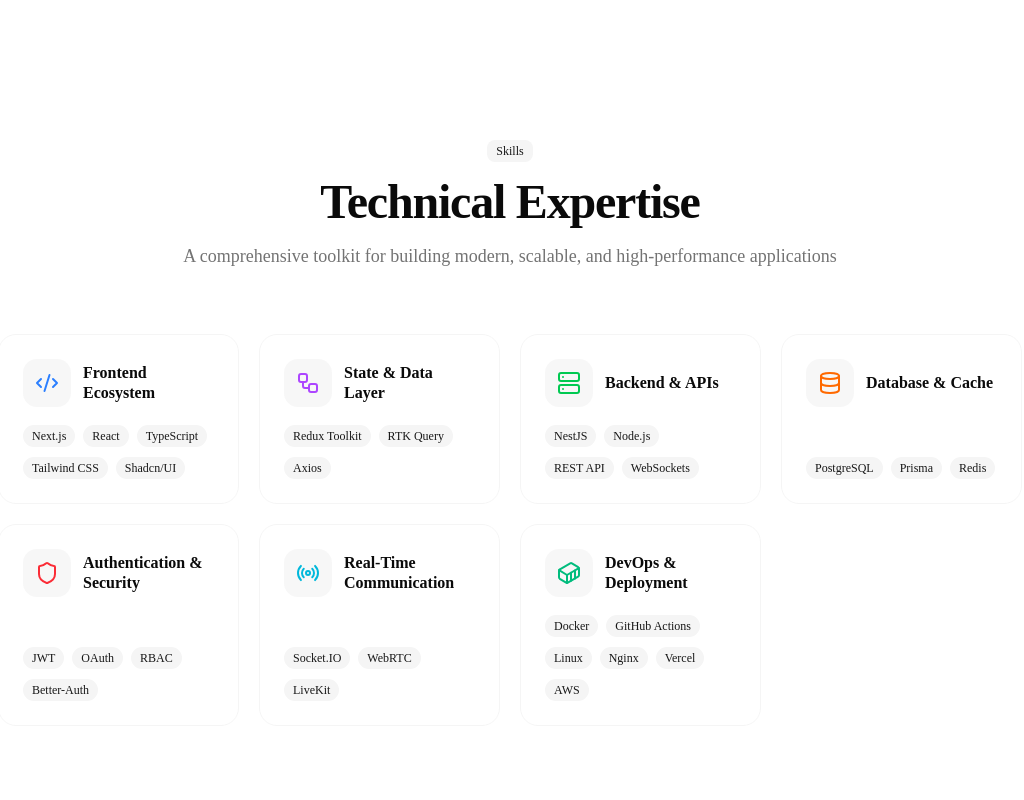
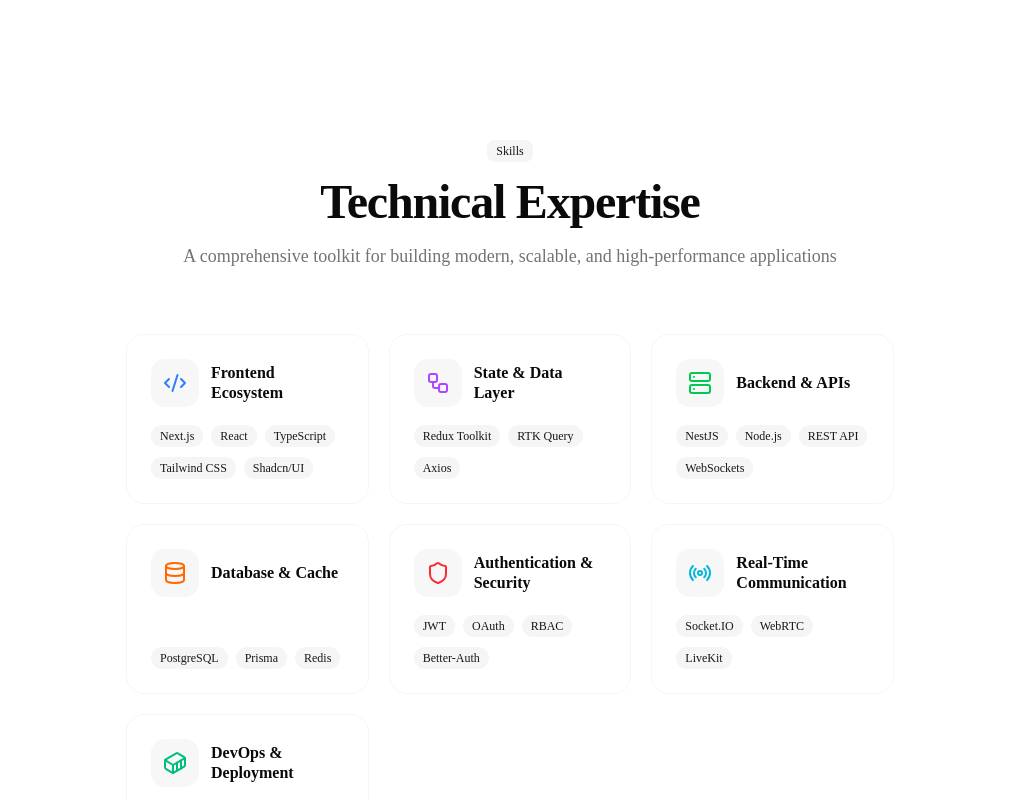
Before and after one commit to abdulbariks/portfolio-client, a Next.js app: page / in a window 1280 px wide. Shown: the part 3580-4380 px from the top of the page, without its empty margins (130-1154 px from the left). Built offline with nearby package versions, Linux system fonts and the light colour scheme.

Commit message:
dev:Skills responsive issue fixed

```diff
--- a/components/home/Skills.tsx
+++ b/components/home/Skills.tsx
@@ -103,7 +103,7 @@ const item = {
 const Skills = () => {
   return (
     <section id="skills" className="relative py-20 px-6 scroll-mt-24">
-      <div className="max-w-5xl mx-auto">
+      <div className="max-w-3xl mx-auto">
         <div className="text-center mb-16">
           <motion.div
             initial={{ opacity: 0, y: -20 }}
@@ -129,7 +129,7 @@ const Skills = () => {
           initial="hidden"
           whileInView="show"
           viewport={{ once: true, margin: "-100px" }}
-          className="grid grid-cols-1 sm:grid-cols-2 lg:grid-cols-3 xl:grid-cols-4 gap-5"
+          className="grid grid-cols-1 sm:grid-cols-2 lg:grid-cols-3 xl:grid-cols-3 gap-5"
         >
           {skillCategories.map((category, index) => (
             <motion.div
```
